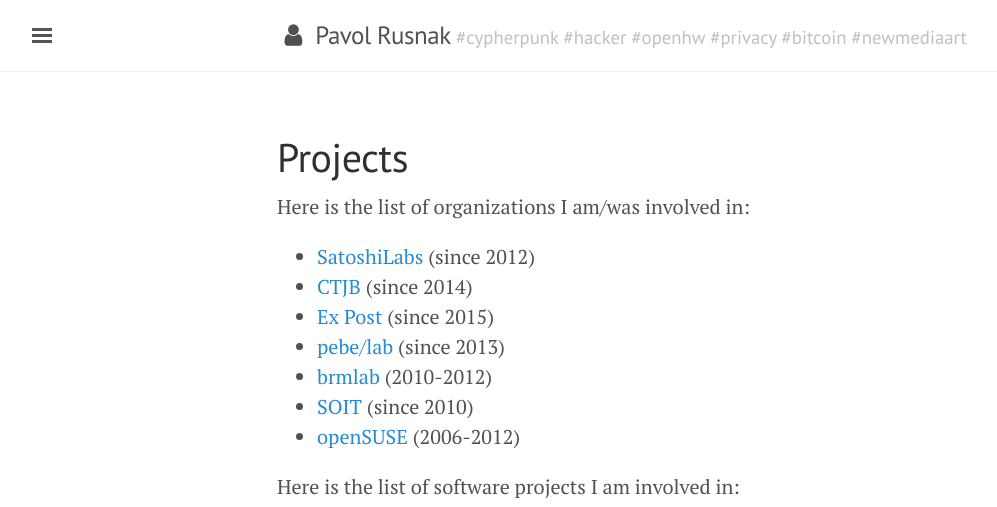
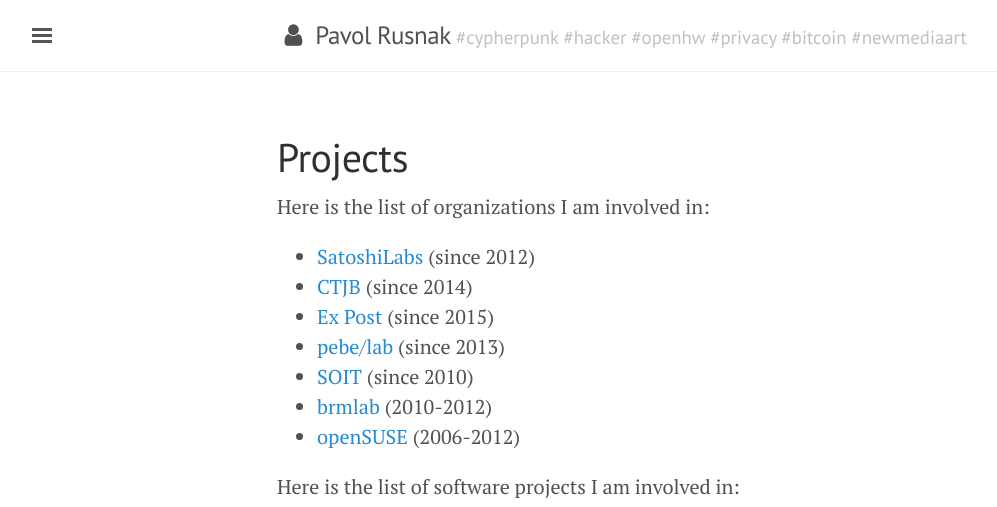
Before and after one commit to prusnak/rusnak.io, a Jekyll site: the page built from projects.md, in a window 1280 px wide. Shown: the top 507 px of the page, without its empty margins (3-1000 px from the left). Built offline with Jekyll 4.4.1, drawn with Linux system fonts in a browser that asks for light colours; nearby versions of some CDN libraries.

Commit message:
update pages

```diff
--- a/projects.md
+++ b/projects.md
@@ -3,15 +3,15 @@
 title: Projects
 ---
 
-Here is the list of organizations I am/was involved in:
+Here is the list of organizations I am involved in:
 
 * [SatoshiLabs](/satoshilabs) (since 2012)
 * [CTJB](/ctjb) (since 2014)
 * [Ex Post](/expost) (since 2015)
 * [pebe/lab](/pebe-lab) (since 2013)
-* [brmlab](/brmlab) (2010-2012)
-* [SOIT](/soit) (since 2010)
-* [openSUSE](/opensuse) (2006-2012)
+* [SOIT](http://www.soit.sk) (since 2010)
+* [brmlab](https://brmlab.cz) (2010-2012)
+* [openSUSE](https://opensuse.org) (2006-2012)
 
 Here is the list of software projects I am involved in:
 
```
Also changed, not shown: brmlab.md (deleted, +0 -8 lines), ctjb.md (+4 -2 lines), expost.md (+4 -2 lines), opensuse.md (deleted, +0 -8 lines), pebe-lab.md (+4 -2 lines), satoshilabs.md (+7 -2 lines), soit.md (deleted, +0 -8 lines).
